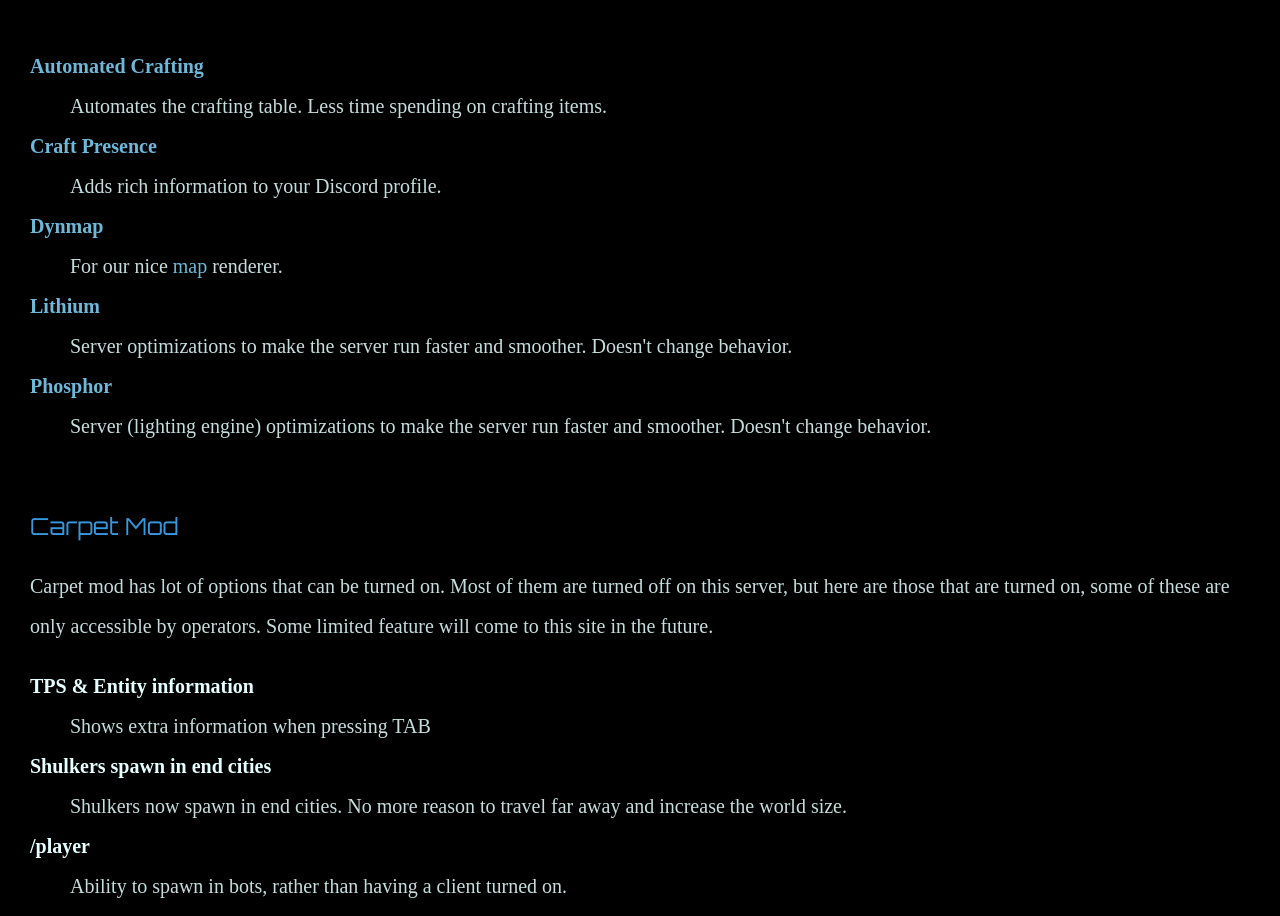
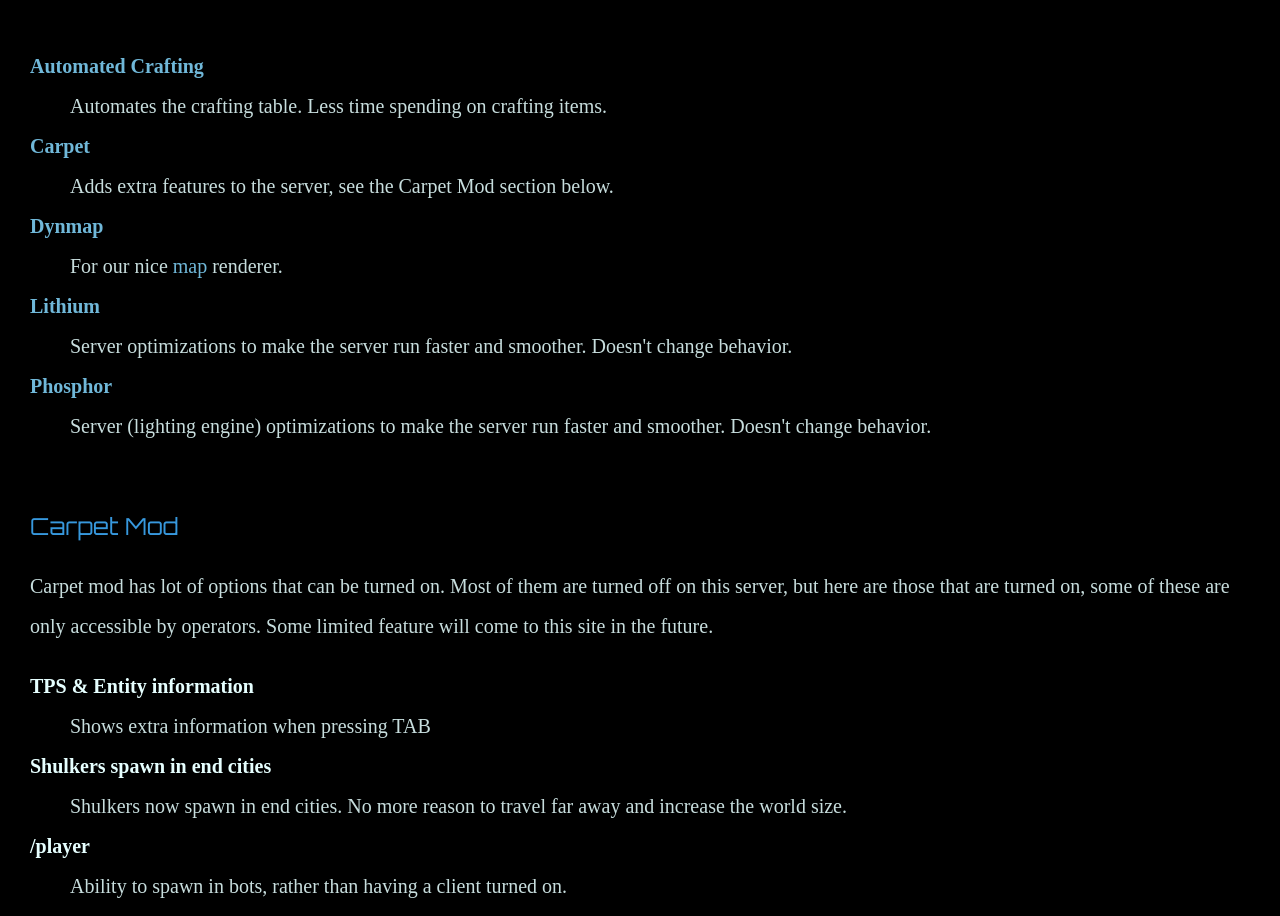
Before and after one commit to Senth/blushine-web, a React (Create React App) app in the folder frontend/: page /mods in a window 1280 px wide. Shown: the part 1564-2480 px from the top of the page. Built offline with nearby package versions, Linux system fonts and the light colour scheme; no server answers; a web font is replaced by a local one.

Commit message:
🐛 Fix carpet mod for server mods

```diff
--- a/frontend/src/Pages/ModPage.tsx
+++ b/frontend/src/Pages/ModPage.tsx
@@ -1,5 +1,5 @@
-import React from "react"
-import { Link } from "react-router-dom"
+import React from 'react'
+import { Link } from 'react-router-dom'
 
 interface Props {}
 
@@ -72,8 +72,8 @@
           Automates the crafting table. Less time spending on crafting items.
         </Mod>
 
-        <Mod href="https://www.curseforge.com/minecraft/mc-mods/craftpresence" name="Craft Presence">
-          Adds rich information to your Discord profile.
+        <Mod href="https://www.curseforge.com/minecraft/mc-mods/craftpresence" name="Carpet">
+          Adds extra features to the server, see the Carpet Mod section below.
         </Mod>
 
         <Mod href="https://www.curseforge.com/minecraft/mc-mods/dynmapforge" name="Dynmap">
@@ -122,7 +122,7 @@
         </dl>
       </p>
       <h2>Datapacks</h2>
-      Most of the datapacks are from{" "}
+      Most of the datapacks are from{' '}
       <a target="_blank" rel="noreferrer" href="https://vanillatweaks.net/">
         Vanilla Tweaks
       </a>
```
